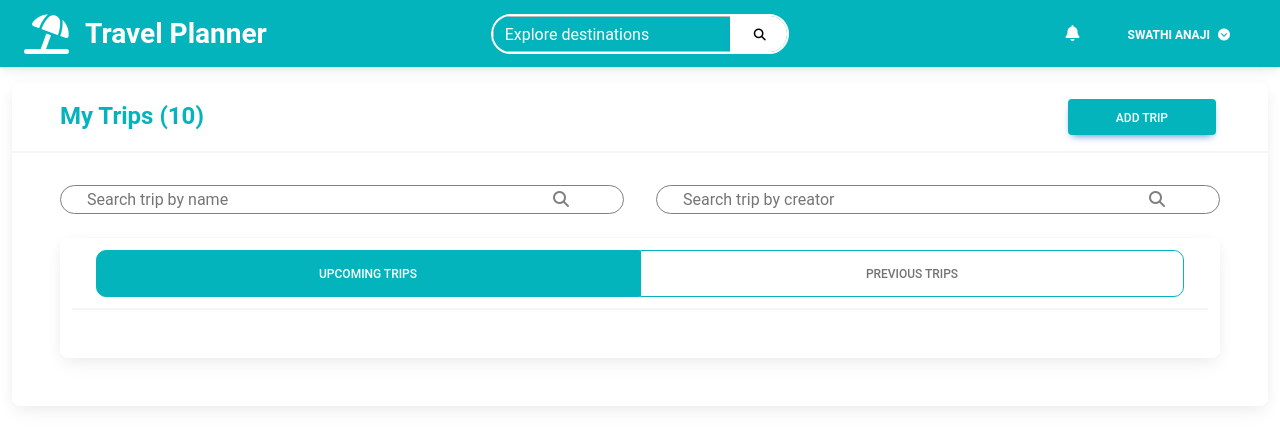
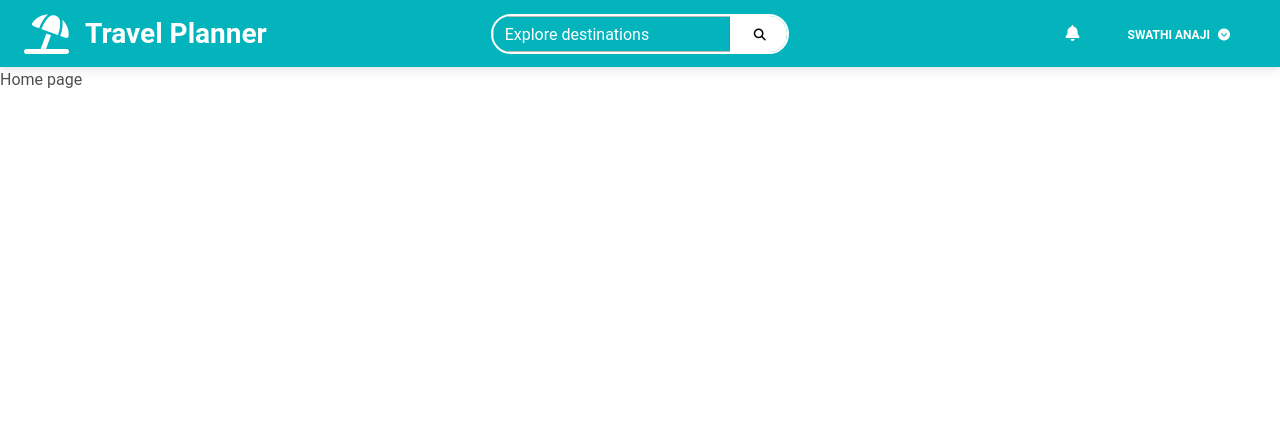
Before and after one commit to harshit-asu/Travel-Planner, a React (Create React App) app in the folder frontend/: page / in a window 1280 px wide. Shown: the top 446 px of the page. Built offline with nearby package versions, Linux system fonts and the light colour scheme.

Commit message:
Resolved issues in backend app.py

```diff
--- a/frontend/src/App.js
+++ b/frontend/src/App.js
@@ -10,6 +10,7 @@ import Header from './components/Header';
 import Trip from './components/trips/Trip';
 import Filter from './components/trips/Filter';
 import Navbar from './components/Navbar';
+import Home from './components/Home';
 
 function App() {
   return (
@@ -23,7 +24,7 @@ function App() {
             <Route path="/forgot-password" element={<ForgotPassword/>} />
             <Route path="/verify-code" element={<VerifyCode/>} />
             <Route path="/reset-password" element={<ResetPassword/>} />
-            <Route path="/" element={<TripList/>} />
+            <Route path="/" element={<Home/>} />
           </Routes>
         </div>
       </Router>
--- /dev/null
+++ b/frontend/src/components/Home.js
@@ -0,0 +1,15 @@
+import React from 'react'
+import PropTypes from 'prop-types'
+import Navbar from './Navbar'
+
+const Home = props => {
+  return (
+    <div>
+        Home page
+    </div>
+  )
+}
+
+Home.propTypes = {}
+
+export default Home
```
Also changed, not shown: 1 other file (tests, documents, lock files or other folders).
